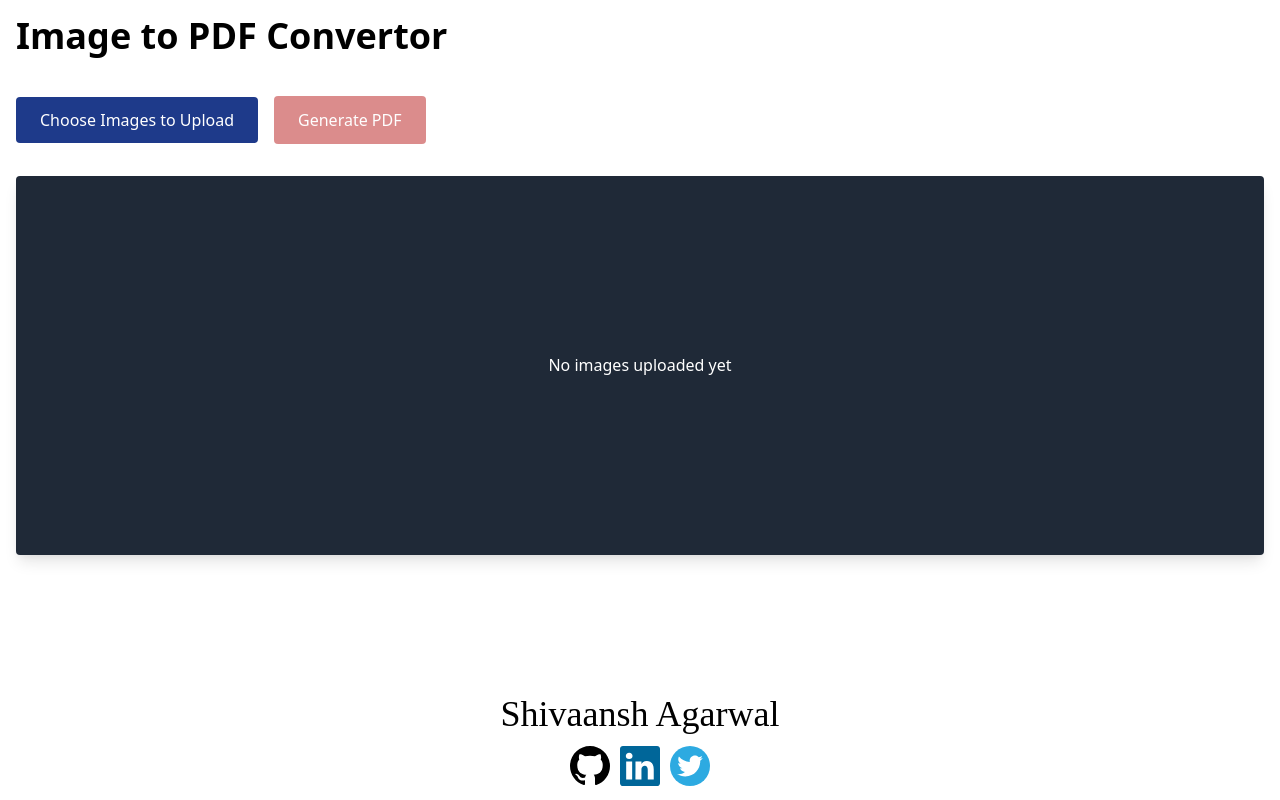
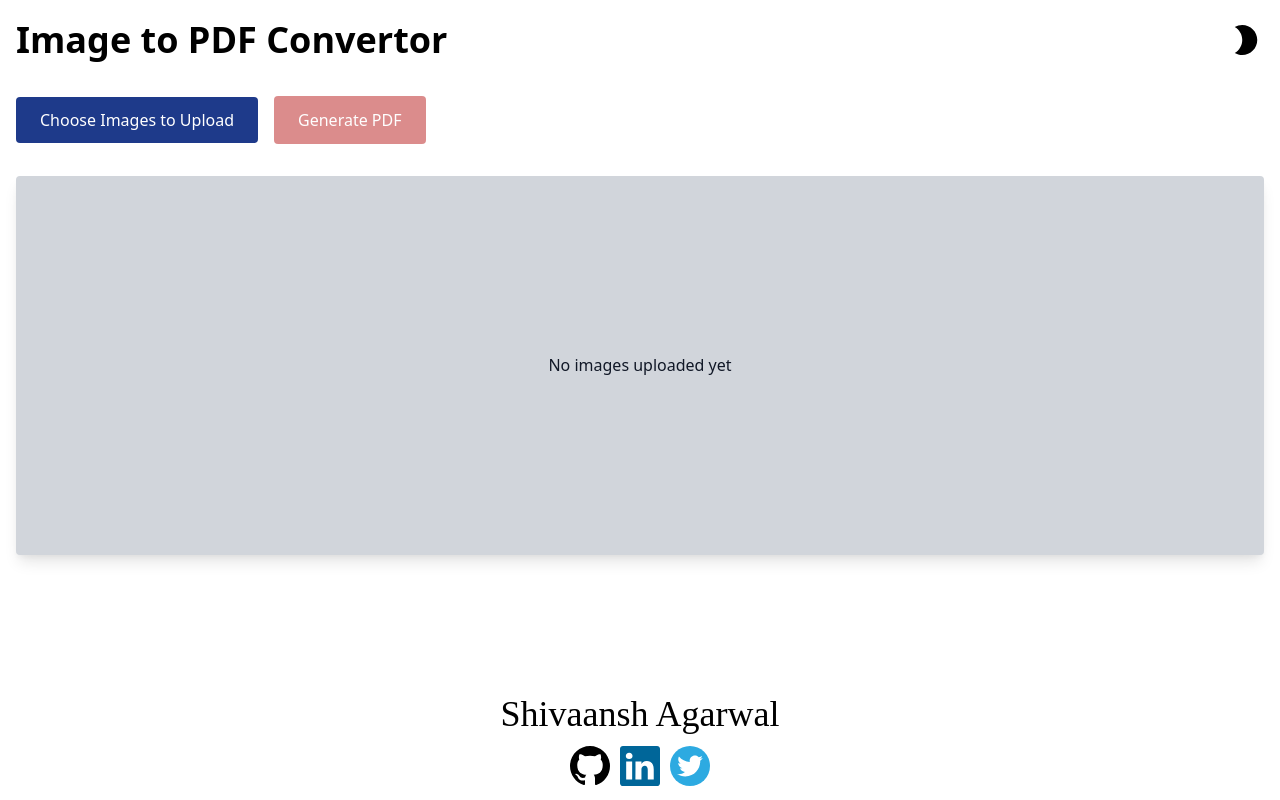
Before and after one commit to Shivaansh-Agarwal/img-to-pdf-convertor, a React (Create React App) app: page / in a window 1280 px wide. Built offline with nearby package versions, Linux system fonts and the light colour scheme.

Commit message:
feat: Added Dark Mode Changes and CSS changes

```diff
--- a/src/App.jsx
+++ b/src/App.jsx
@@ -1,13 +1,32 @@
+import { useEffect, useState } from "react";
 import { Header, Main, Footer } from "./components";
 
 function App() {
+  const [isDarkModeEnabled, setDarkModeVisiblity] = useState(getCurrentTheme);
+  useEffect(() => {
+    const darkMode = localStorage.getItem("isDarkModeEnabled");
+    if (!darkMode) {
+      localStorage.setItem("isDarkModeEnabled", false);
+    }
+  }, []);
   return (
-    <div className="h-screen flex flex-col justify-start">
-      <Header title="Image to PDF Convertor" height="10vh" />
-      <Main height="75vh" />
-      <Footer height="15vh" />
+    <div className={`${isDarkModeEnabled ? "dark" : ""}`}>
+      <div className="h-screen flex flex-col justify-start dark:bg-gray-800">
+        <Header
+          title="Image to PDF Convertor"
+          height="10vh"
+          isDarkModeEnabled={isDarkModeEnabled}
+          setDarkModeVisiblity={setDarkModeVisiblity}
+        />
+        <Main height="75vh" />
+        <Footer height="15vh" />
+      </div>
     </div>
   );
 }
 
+function getCurrentTheme() {
+  const isDarkModeEnabled = localStorage.getItem("isDarkModeEnabled");
+  return isDarkModeEnabled === true ? true : false;
+}
 export default App;
--- a/src/components/Footer.jsx
+++ b/src/components/Footer.jsx
@@ -6,7 +6,9 @@ export const Footer = ({ height }) => {
       className="p-4 flex flex-col justify-center items-center"
       style={{ height }}
     >
-      <div className="font-cursive text-4xl">Shivaansh Agarwal</div>
+      <div className="font-cursive text-4xl dark:text-gray-200">
+        Shivaansh Agarwal
+      </div>
       <SocialMediaBar />
     </footer>
   );
--- a/src/components/Header.jsx
+++ b/src/components/Header.jsx
@@ -1,7 +1,43 @@
-export const Header = ({ title, height }) => {
+import { MdModeNight, MdLightMode } from "react-icons/md";
+
+export const Header = ({
+  title,
+  height,
+  isDarkModeEnabled,
+  setDarkModeVisiblity,
+}) => {
   return (
-    <header className="p-4 text-4xl font-semibold" style={{ height }}>
-      {title}
+    <header
+      className="p-4 text-4xl font-semibold flex flex-row justify-between items-center"
+      style={{ height }}
+    >
+      <div className="dark:text-gray-200">{title}</div>
+      <div className="cursor-pointer">
+        {isDarkModeEnabled ? (
+          <MdLightMode
+            className="text-gray-200"
+            onClick={() => {
+              setLightMode(setDarkModeVisiblity);
+            }}
+          />
+        ) : (
+          <MdModeNight
+            onClick={() => {
+              setDarkMode(setDarkModeVisiblity);
+            }}
+          />
+        )}
+      </div>
     </header>
   );
 };
+
+function setLightMode(setDarkModeVisiblity) {
+  localStorage.setItem("isDarkModeEnabled", false);
+  setDarkModeVisiblity(false);
+}
+
+function setDarkMode(setDarkModeVisiblity) {
+  localStorage.setItem("isDarkModeEnabled", true);
+  setDarkModeVisiblity(true);
+}
--- a/src/components/ImagesPreview.jsx
+++ b/src/components/ImagesPreview.jsx
@@ -1,8 +1,8 @@
 export const ImagesPreview = ({ imagesList }) => {
   return (
-    <div className="bg-gray-800 w-full h-4/6 mt-8 flex flex-row flex-wrap p-4 overflow-y-scroll shadow-lg rounded">
+    <div className="bg-gray-300 dark:bg-gray-900 w-full h-4/6 mt-8 flex flex-row flex-wrap p-4 overflow-y-scroll shadow-lg rounded">
       {imagesList.length === 0 && (
-        <p className="flex justify-center items-center w-full h-full text-white">
+        <p className="flex justify-center items-center w-full h-full text-gray-900">
           No images uploaded yet
         </p>
       )}
--- a/tailwind.config.js
+++ b/tailwind.config.js
@@ -1,6 +1,6 @@
 module.exports = {
   purge: ["./src/**/*.{js,jsx,ts,tsx}", "./public/index.html"],
-  darkMode: false, // or 'media' or 'class'
+  darkMode: "class",
   theme: {
     fontFamily: {
       cursive: ["Sacramento", "cursive"],
```
